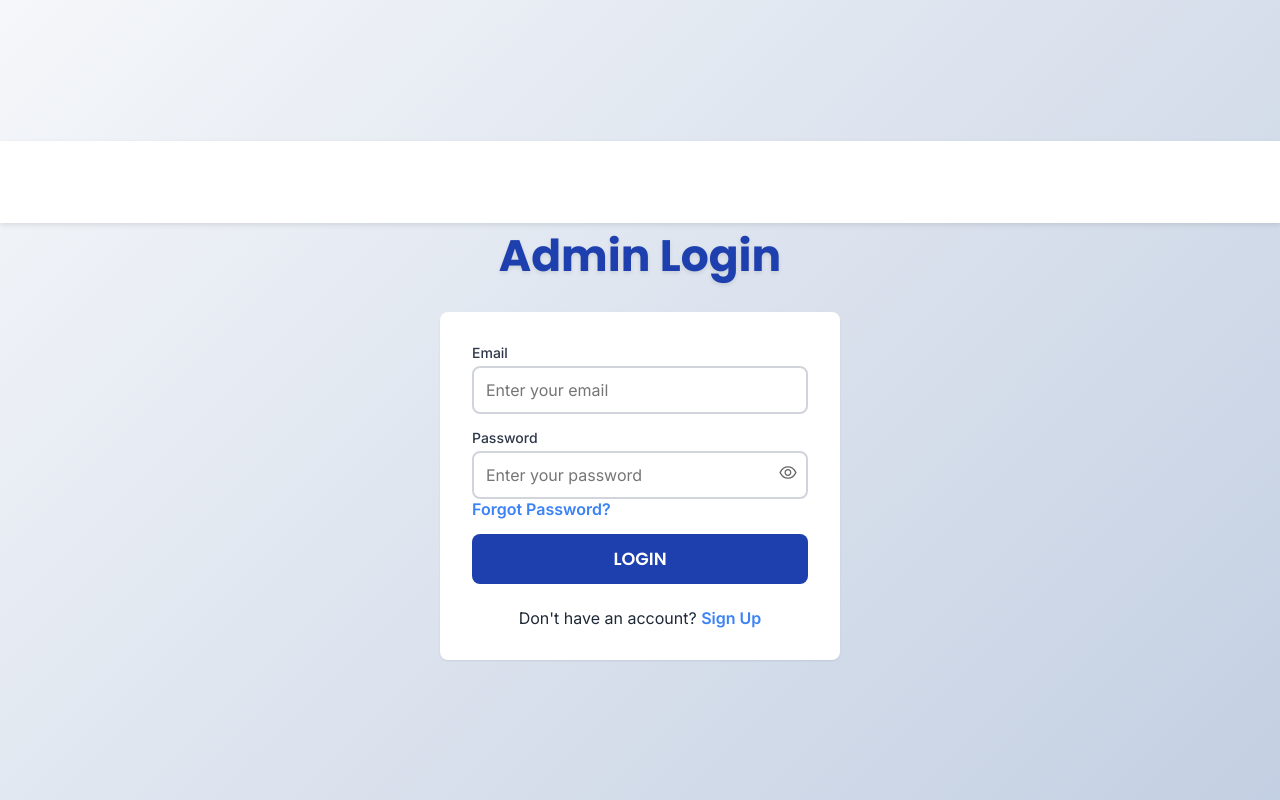
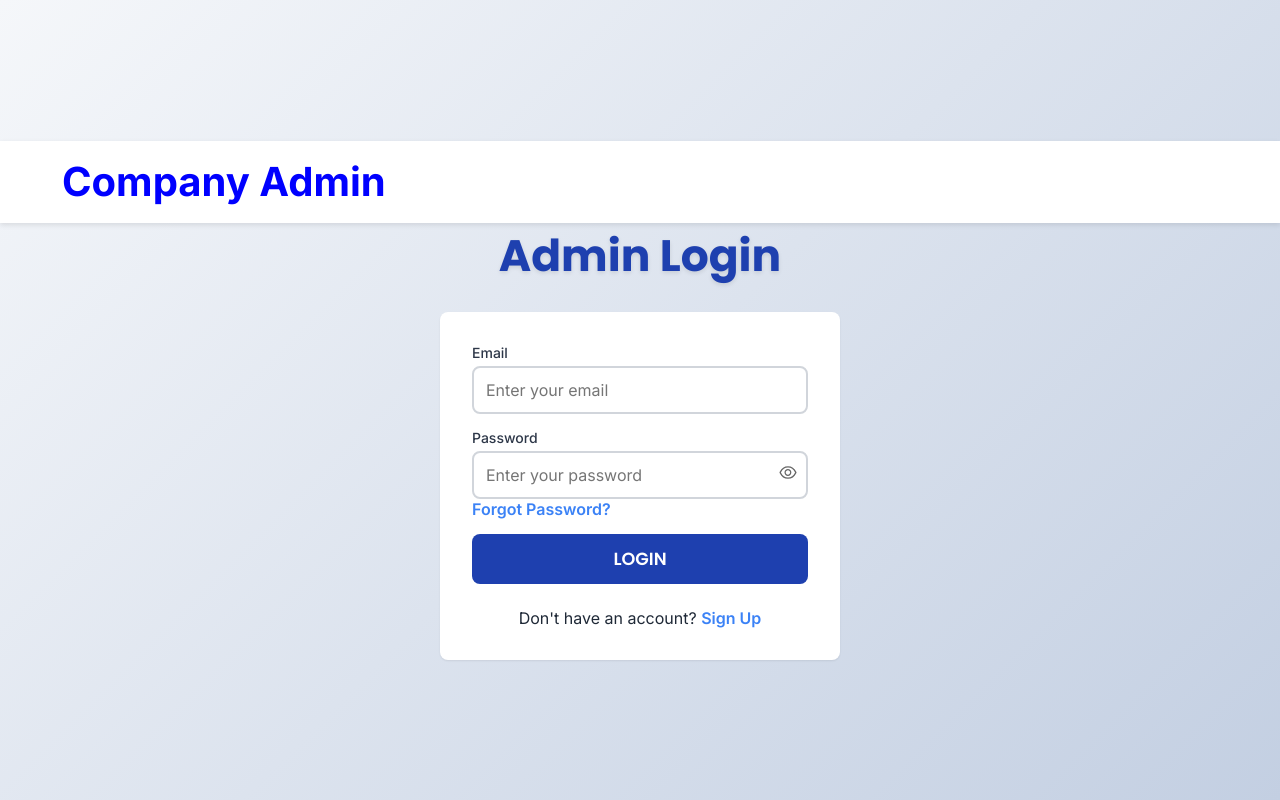
Before and after one commit to ay30bg/admin-betflix, a React (Create React App) app: page / in a window 1280 px wide. Built offline with nearby package versions, Linux system fonts and the light colour scheme.

Commit message:
Update header.css

```diff
--- a/src/styles/header.css
+++ b/src/styles/header.css
@@ -13,6 +13,7 @@
     z-index: 1000; /* Ensure header stays above other content */
     box-shadow: 0 2px 4px rgba(0, 0, 0, 0.1); /* Subtle shadow for depth */
     overflow: hidden; /* Prevent scrollbars */
+    margin-top: 0;
 }
 
 /* Inner container for header content */
@@ -29,7 +30,7 @@
 .header-logo {
     font-size: 2.5rem; /* Larger font for prominence in full-screen */
     font-weight: 700; /* Bold for emphasis */
-    color: #ffffff; /* White text for contrast */
+    color: blue;
     text-decoration: none; /* Remove underline */
     transition: color 0.3s ease; /* Smooth color transition on hover */
 }
```
